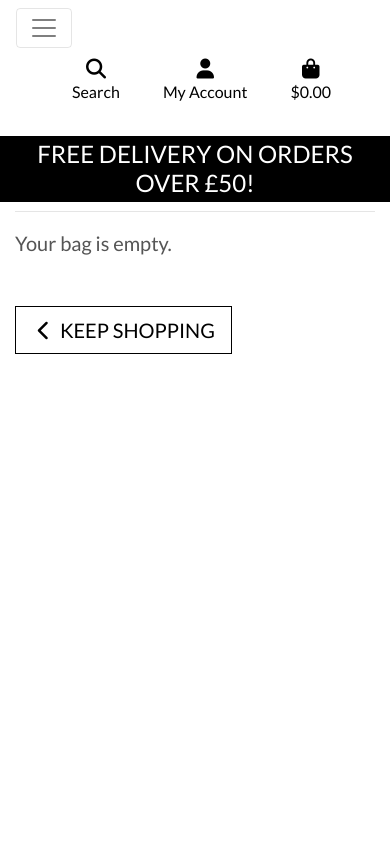
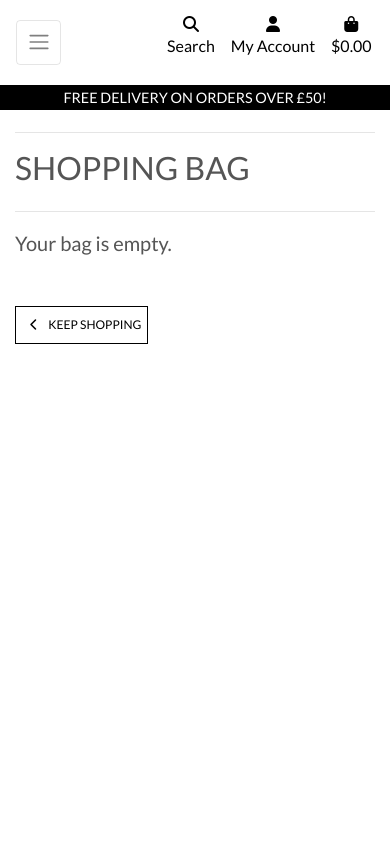
Before and after one commit to nlenno1/boutique_ado, a Django app: page /bag/ in a window 390 px wide. Run offline with Django 3.2, Linux system fonts and the light colour scheme; some libraries are stand-ins or nearby versions.

Commit message:
refactor: refactor base and nav items

```diff
--- a/boutique_ado/settings.py
+++ b/boutique_ado/settings.py
@@ -22,7 +22,7 @@
 # See https://docs.djangoproject.com/en/3.2/howto/deployment/checklist/
 
 # SECURITY WARNING: keep the secret key used in production secret!
-SECRET_KEY = os.environ.get('SECRET_KEY')
+SECRET_KEY = os.environ.get('SECRET_KEY', '')
 
 # SECURITY WARNING: don't run with debug turned on in production!
 DEBUG = 'DEVELOPMENT' in os.environ
--- a/static/css/base.css
+++ b/static/css/base.css
@@ -244,12 +244,12 @@
     overflow: hidden;
 }
 
-.btn-file input[type='file'] {
+.btn-file input[type="file"] {
     position: absolute;
     top: 0;
     right: 0;
+    min-width: 100%;
     min-height: 100%;
-    min-width: 100%;
     opacity: 0;
     cursor: pointer;
 }
@@ -260,10 +260,11 @@
 }
 
 .custom-checkbox .custom-control-input:checked~.custom-control-label::before {
+    background-color: #dc3545;
+    border-color: #dc3545;
     border-radius: 0;
-    border-color: #dc3545;
-    background-color: #dc3545;
 }
+
 
 /* fixed top navbar only on medium and up */
 @media (min-width: 992px) {
@@ -289,4 +290,40 @@
     body {
         height: calc(100vh - 116px);
     }
+
+    .display-4.logo-font.text-black {
+        font-size: 2rem;
+    }
+
+    .nav-link {
+        padding: 0.15rem;
+    }
+
+    .nav-link i.fa-lg {
+        font-size: 1rem;
+    }
+
+    .navbar-toggler {
+        padding: .6rem .6rem;
+        font-size: 1rem;
+    }
+
+    #delivery-banner h4 {
+        font-size: .9rem;
+    }
+
+    .btn.btn-outline-black.rounded-0,
+    .btn.btn-black.rounded-0 {
+        padding: .375rem .375rem;
+    }
+
+    .btn.btn-outline-black.rounded-0.btn-lg,
+    .btn.btn-black.rounded-0.btn-lg {
+        padding: .375rem .375rem;
+        font-size: .75rem;
+    }
+
+    .increment-qty, .decrement-qty {
+        padding: .25rem .5rem !important;
+    }
 }
--- a/templates/includes/main-nav.html
+++ b/templates/includes/main-nav.html
@@ -1,5 +1,10 @@
 <div class="collapse navbar-collapse" id="main-nav">
     <ul class="navbar-nav w-auto mx-auto">
+        <li class="nav-item d-block d-md-none">
+            <a class="logo-font font-weight-bold nav-link text-black mr-5" href="{% url 'home' %}" id="home-link">
+                Home
+            </a>
+        </li>
         <li class="nav-item dropdown">
             <a class="logo-font font-weight-bold nav-link text-black mr-5" href="#" id="all-products-link" data-toggle="dropdown" aria-haspopup="true" aria-expanded="false">
                 All Products
--- a/templates/includes/mobile-top-header.html
+++ b/templates/includes/mobile-top-header.html
@@ -33,7 +33,7 @@
               {% if request.user.is_superuser %}
                   <a href="{% url 'add_product' %}" class="dropdown-item">Product Management</a>
               {% endif %}
-              <a href="" class="dropdown-item">My Profile</a>
+              <a href="{% url 'profile' %}" class="dropdown-item">My Profile</a>
               <a href="{% url 'account_logout' %}" class="dropdown-item">Logout</a>
           {% else %}
               <a href="{% url 'account_signup' %}" class="dropdown-item">Register</a>
```
